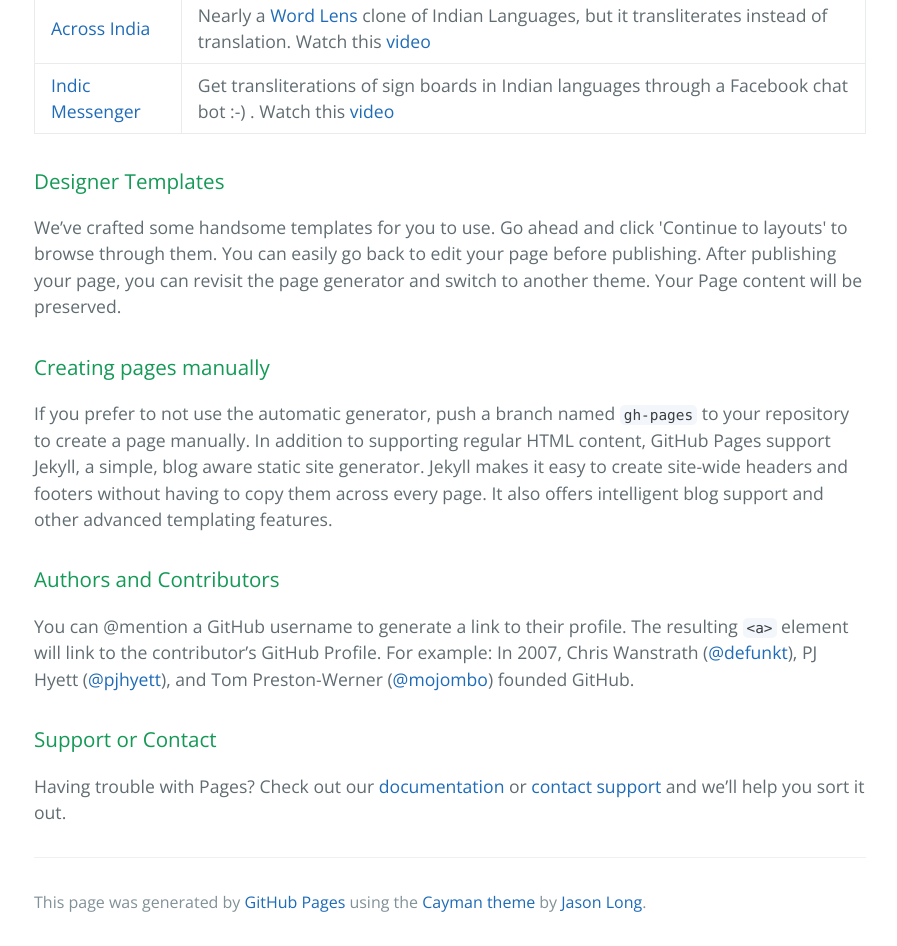
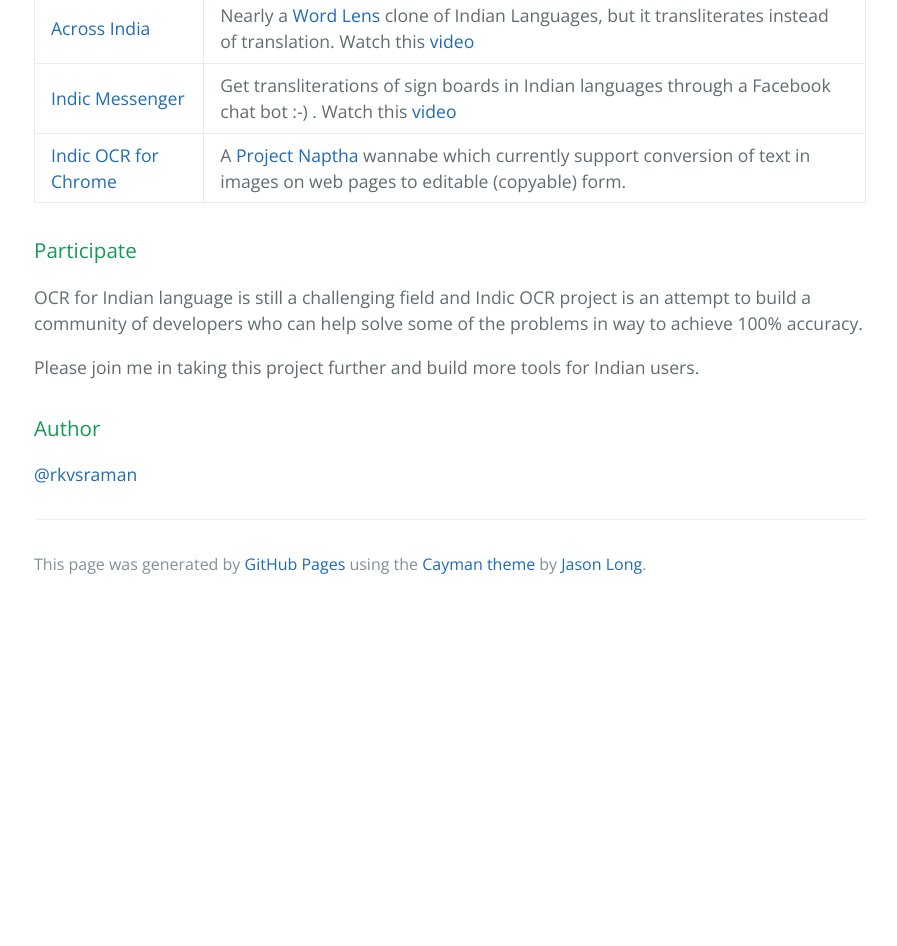
Before and after one commit to indic-ocr/indic-ocr.github.io, a website: page index.html in a window 1280 px wide. Shown: the part 999-1945 px from the top of the page, without its empty margins (190-1087 px from the left). After the commit the page ends 1607 px from the top, so only its background shows below. Drawn offline with nearby package versions, Linux system fonts and the light colour scheme.

Commit message:
Replace master branch with page content via GitHub

```diff
--- a/index.html
+++ b/index.html
@@ -62,28 +62,24 @@
 <td>Get transliterations of sign boards in Indian languages through a Facebook chat bot :-) . Watch this <a href="https://www.youtube.com/watch?v=7Dpx5neMZSk">video</a>
 </td>
 </tr>
+<tr>
+<td><a href="https://indic-ocr.github.io/chromeindic/">Indic OCR for Chrome</a></td>
+<td>A <a href="http://projectnaptha.com">Project Naptha</a> wannabe which currently support conversion of text in images on web pages to editable (copyable) form.</td>
+</tr>
 </tbody>
 </table>
 
 <h3>
-<a id="designer-templates" class="anchor" href="#designer-templates" aria-hidden="true"><span aria-hidden="true" class="octicon octicon-link"></span></a>Designer Templates</h3>
+<a id="participate" class="anchor" href="#participate" aria-hidden="true"><span aria-hidden="true" class="octicon octicon-link"></span></a>Participate</h3>
 
-<p>We’ve crafted some handsome templates for you to use. Go ahead and click 'Continue to layouts' to browse through them. You can easily go back to edit your page before publishing. After publishing your page, you can revisit the page generator and switch to another theme. Your Page content will be preserved.</p>
+<p>OCR for Indian language is still a challenging field and Indic OCR project is an attempt to build a community of developers who can help solve some of the problems in way to achieve 100% accuracy. </p>
+
+<p>Please join me in taking this project further and build more tools for Indian users. </p>
 
 <h3>
-<a id="creating-pages-manually" class="anchor" href="#creating-pages-manually" aria-hidden="true"><span aria-hidden="true" class="octicon octicon-link"></span></a>Creating pages manually</h3>
+<a id="author" class="anchor" href="#author" aria-hidden="true"><span aria-hidden="true" class="octicon octicon-link"></span></a>Author</h3>
 
-<p>If you prefer to not use the automatic generator, push a branch named <code>gh-pages</code> to your repository to create a page manually. In addition to supporting regular HTML content, GitHub Pages support Jekyll, a simple, blog aware static site generator. Jekyll makes it easy to create site-wide headers and footers without having to copy them across every page. It also offers intelligent blog support and other advanced templating features.</p>
-
-<h3>
-<a id="authors-and-contributors" class="anchor" href="#authors-and-contributors" aria-hidden="true"><span aria-hidden="true" class="octicon octicon-link"></span></a>Authors and Contributors</h3>
-
-<p>You can @mention a GitHub username to generate a link to their profile. The resulting <code>&lt;a&gt;</code> element will link to the contributor’s GitHub Profile. For example: In 2007, Chris Wanstrath (<a href="https://github.com/defunkt" class="user-mention">@defunkt</a>), PJ Hyett (<a href="https://github.com/pjhyett" class="user-mention">@pjhyett</a>), and Tom Preston-Werner (<a href="https://github.com/mojombo" class="user-mention">@mojombo</a>) founded GitHub.</p>
-
-<h3>
-<a id="support-or-contact" class="anchor" href="#support-or-contact" aria-hidden="true"><span aria-hidden="true" class="octicon octicon-link"></span></a>Support or Contact</h3>
-
-<p>Having trouble with Pages? Check out our <a href="https://help.github.com/pages">documentation</a> or <a href="https://github.com/contact">contact support</a> and we’ll help you sort it out.</p>
+<p><a href="https://github.com/rkvsraman" class="user-mention">@rkvsraman</a></p>
 
       <footer class="site-footer">
 
--- a/stylesheets/stylesheet.css
+++ b/stylesheets/stylesheet.css
@@ -57,10 +57,7 @@ a {
   color: #fff;
   text-align: center;
   background-color: #159957;
-  background-image: url("../images/indicocr_background.png");
-  background-size: 100% 100%;
-  background-repeat: no-repeat;
-}
+  background-image: linear-gradient(120deg, #155799, #159957); }
 
 @media screen and (min-width: 64em) {
   .page-header {
@@ -77,7 +74,6 @@ a {
 .project-name {
   margin-top: 0;
   margin-bottom: 0.1rem; }
-
 
 @media screen and (min-width: 64em) {
   .project-name {
```
Also changed, not shown: params.json (+1 -1 lines).
